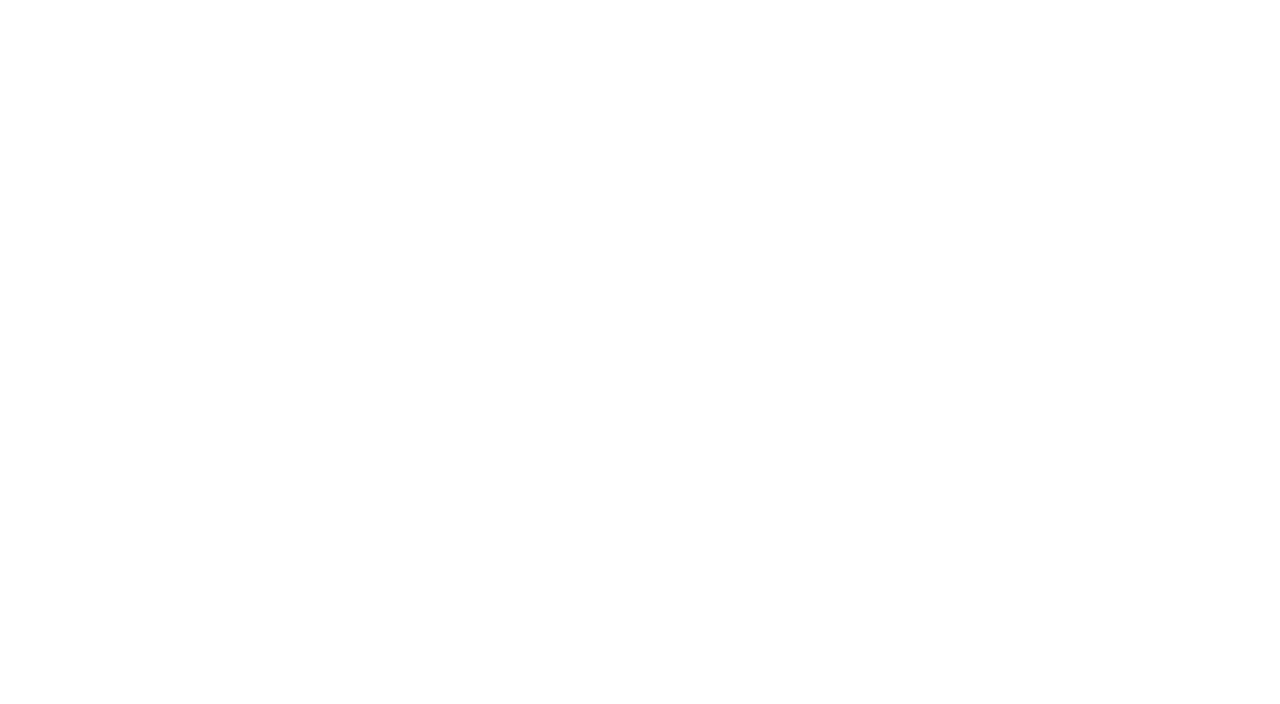
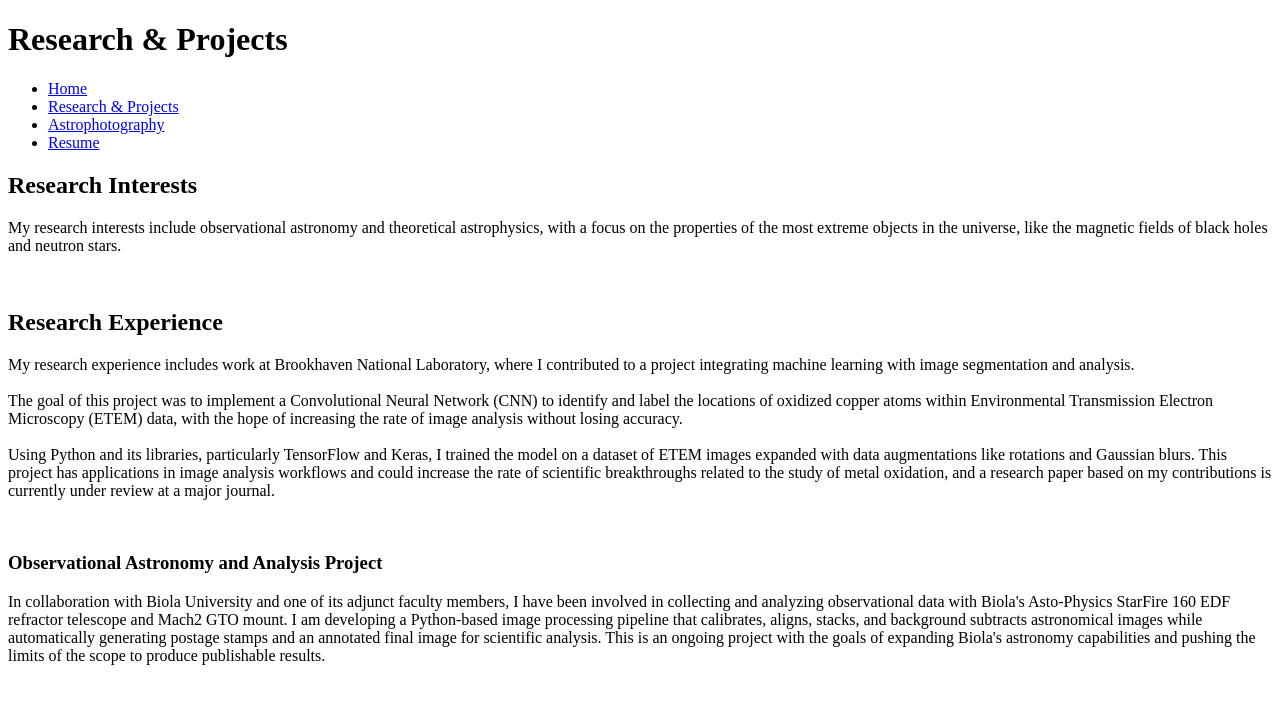
Before and after one commit to Matthewh32/Matthewh32.github.io, a plain HTML site: page pages/research.html in a window 1280 px wide. Drawn offline with Linux system fonts and the light colour scheme.

Commit message:
Working website structure and main text content.

```diff
--- a/pages/research.html
+++ b/pages/research.html
@@ -1,2 +1,83 @@
+<!-- Research page showcasing my experience. Should be one of the centerpieces of the site.-->
+
 <!DOCTYPE html>
 <html lang="en">
+
+<head>
+    <meta charset="UTF-8">
+    <meta name="viewport" content="width=device-width, initial-scale=1.0">
+    <title>Research</title>
+
+    <meta name="description"
+        content="Describes Matthew Huffman's research interests and experience in astronomy, astrophysics, and scientific programming.">
+    <link rel="stylesheet" href="../css/style.css">
+</head>
+
+<body>
+    <header>
+        <h1>Research & Projects</h1>
+        <nav>
+            <ul>
+                <li><a href="../index.html">Home</a></li>
+                <li><a href="research.html">Research & Projects</a></li>
+                <li><a href="astrophotography.html">Astrophotography</a></li>
+                <li><a href="resume.html">Resume</a></li>
+            </ul>
+        </nav>
+    </header>
+
+    <main>
+        <section>
+            <h2>Research Interests</h2>
+
+            <p>
+                My research interests include observational astronomy and theoretical astrophysics, with a focus on the
+                properties of the most extreme objects in the universe, like the magnetic fields of black holes and
+                neutron stars.
+            </p>
+
+        </section>
+
+        <br>
+
+        <section>
+            <h2>Research Experience</h2>
+
+            <p>
+                My research experience includes work at Brookhaven National Laboratory, where I contributed to a project
+                integrating machine learning with image segmentation and analysis.<br><br>The goal of this project was
+                to
+                implement a Convolutional Neural Network (CNN) to identify and label
+                the locations of oxidized copper atoms within Environmental Transmission Electron Microscopy (ETEM)
+                data, with the hope of increasing the rate of image analysis without losing accuracy.<br><br>Using
+                Python and its
+                libraries, particularly TensorFlow and Keras, I trained the model on a dataset of ETEM images
+                expanded with data augmentations like rotations and Gaussian blurs. This project has applications in
+                image
+                analysis workflows and could increase the rate of scientific breakthroughs related to the study of
+                metal oxidation, and a research paper based on my contributions is currently under review at a major
+                journal.
+            </p>
+
+        </section>
+
+        <br>
+
+        <section>
+            <h3>Observational Astronomy and Analysis Project</h3>
+
+            <p>In collaboration with Biola University and one of its adjunct faculty members, I have been involved in
+                collecting and analyzing observational data with Biola's Asto-Physics StarFire 160 EDF refractor
+                telescope and Mach2 GTO mount. I am developing a Python-based image processing pipeline
+                that calibrates, aligns, stacks, and background subtracts astronomical images while automatically
+                generating
+                postage stamps and an annotated final image for scientific analysis. This is an ongoing project with the
+                goals of expanding Biola's astronomy capabilities and pushing the limits of the scope to produce
+                publishable results.</p>
+        </section>
+    </main>
+
+</body>
+
+
+</html>
```
Also changed, not shown: index.html (+1 -3 lines), pages/astrophotography.html (+22 -0 lines), pages/projects.html (deleted, +0 -2 lines), pages/resume.html (+30 -0 lines), 1 other file.
